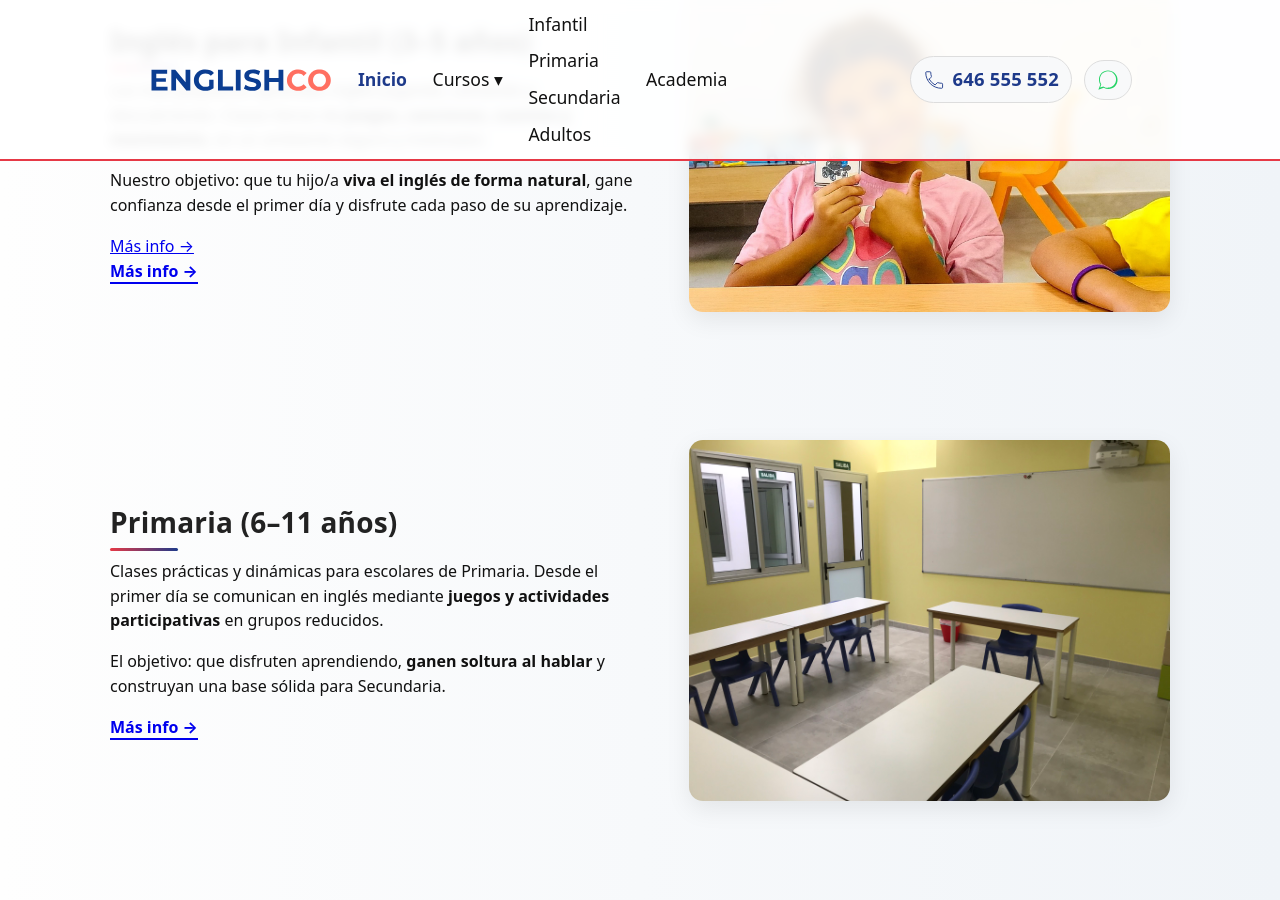
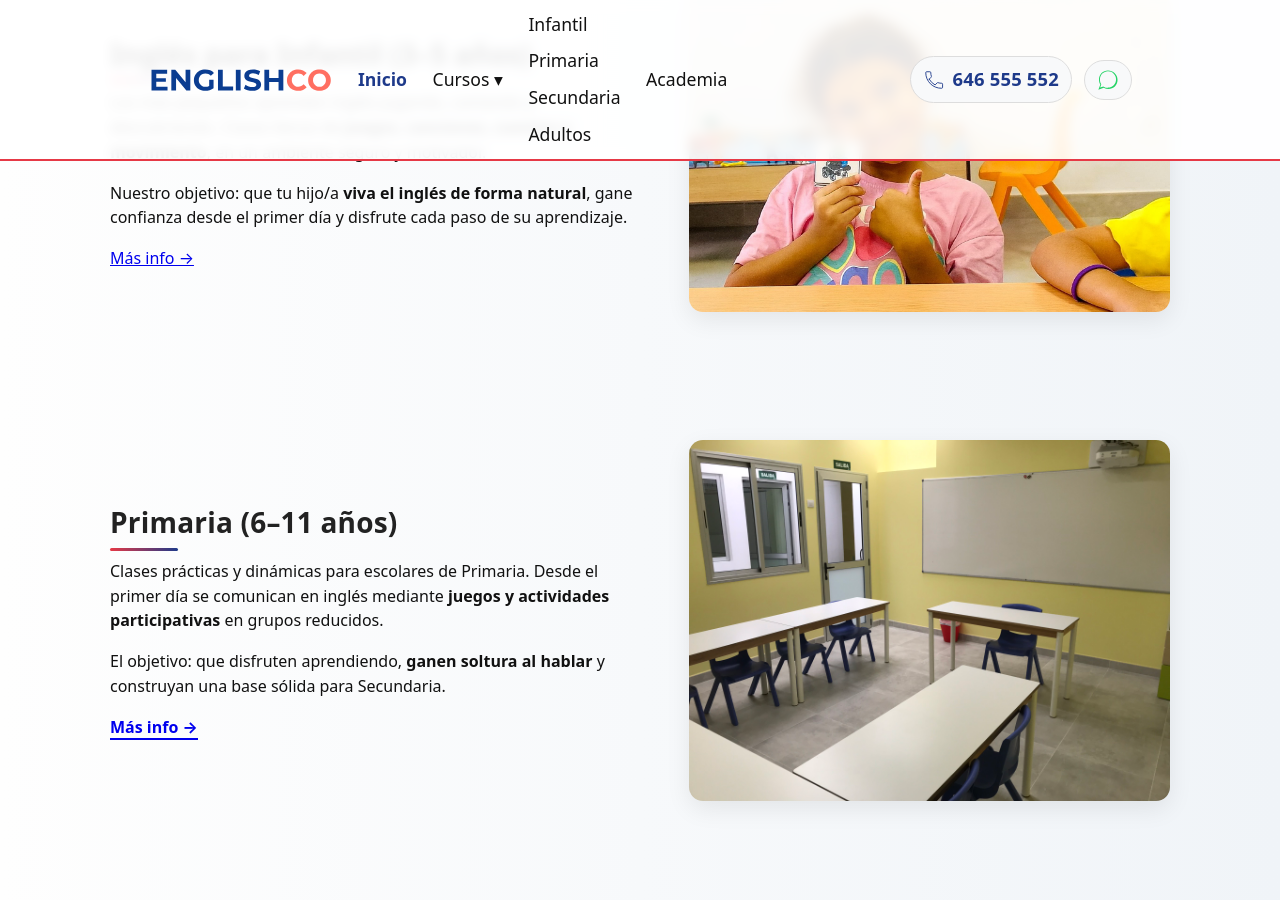
Before and after one commit to dixonbruce/englishco, a Jekyll site: the page built from index.html, in a window 1280 px wide and 900 px high, scrolled down 564 px. Built offline with Jekyll 4.4.1, drawn with Linux system fonts in a browser that asks for light colours.

Commit message:
Update index.html

```diff
--- a/index.html
+++ b/index.html
@@ -26,7 +26,7 @@
 <section class="split">
   <div class="split__text">
     <section aria-labelledby="ingles-6-7">
-    <section>
+
       <h2>Inglés para Infantil (3–5 años)</h2>
       <p>
         Los más pequeños aprenden inglés jugando, cantando y descubriendo. Clases llenas de
@@ -37,9 +37,9 @@
         y disfrute cada paso de su aprendizaje.
       </p>
       <a href="#" class="more-link">Más info →</a>
+
     </section>
-    </section>
-    <a class="link-more" href="/infantil.html">Más info →</a>
+
   </div>
   <div class="split__image">
     <img src="https://englishco.es/infantil_estudiante.jpg" alt="Alumnos jóvenes aprendiendo inglés" />
```
